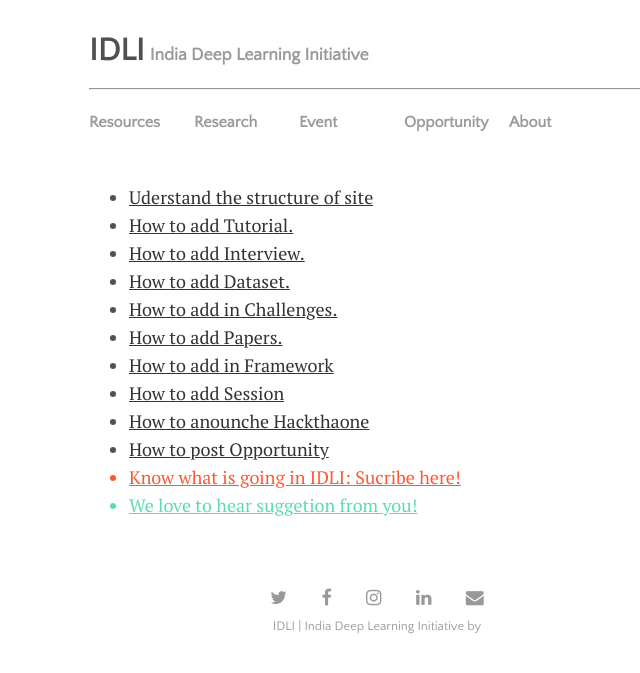
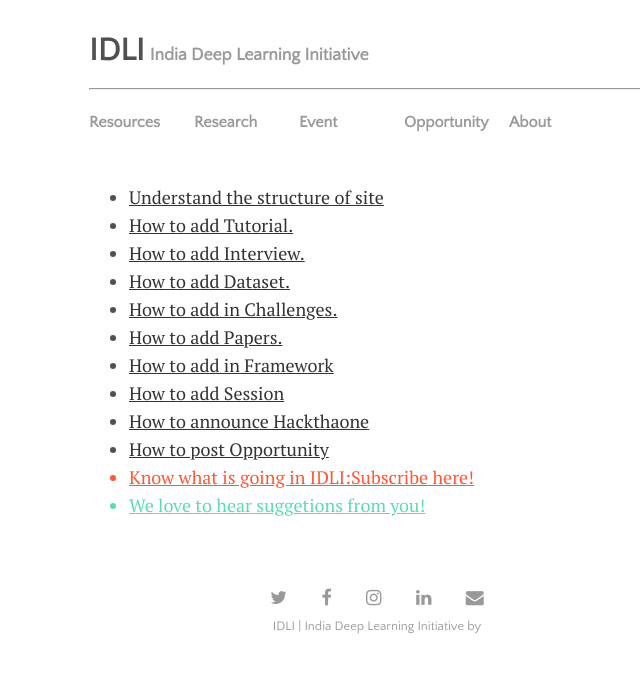
Before and after one commit to IndiaDeepLearningInitiative-IDLI/IndiaDeepLearningInitiative-IDLI.github.io, a Jekyll site: the page built from help/tutorial_help.html, in a window 1280 px wide. Shown: the top 673 px of the page, without its empty margins (263-903 px from the left). Built offline with Jekyll 4.4.1, drawn with Linux system fonts in a browser that asks for light colours; nearby versions of some CDN libraries; comment, search, counter and statistics services are not loaded.

Commit message:
typo fix

```diff
--- a/help/tutorial_help.html
+++ b/help/tutorial_help.html
@@ -7,7 +7,7 @@ title: Help
 <div>
 
   <ul>
-    <li><a href="{{ site.github.url }}/help/struc_help.html">Uderstand the structure of site</a></li>
+     <li><a href="{{ site.github.url }}/help/struc_help.html">Understand the structure of site</a></li>
     <li><a href="{{ site.github.url }}/help/tutorial_help.html">How to add Tutorial.</a></li>
     <li><a href="{{ site.github.url }}/help/interview_help.html">How to add Interview.</a></li>
     <li><a href="{{ site.github.url }}/help/dataset_help.html">How to add Dataset.</a></li>
@@ -15,10 +15,10 @@ title: Help
     <li><a href="{{ site.github.url }}/help/paper_help.html">How to add Papers.</a></li>
     <li><a href="{{ site.github.url }}/help/framework_help.html">How to add in Framework</a></li>
     <li><a href="{{ site.github.url }}/help/session_help.html">How to add Session</a></li>
-    <li><a href="{{ site.github.url }}/help/hackthaone_help.html">How to anounche Hackthaone</a></li>
+    <li><a href="{{ site.github.url }}/help/hackthaone_help.html">How to announce Hackthaone</a></li>
     <li><a href="{{ site.github.url }}/help/opportunity_help.html">How to post Opportunity </a></li>
-    <li style="color: #ff5733 ;"><a href="{{ site.github.url }}/help/sub.html" style="color: #ff5733 ;">Know what is going in IDLI: Sucribe here!</a></li>
-    <li style="color: #5cdab4 ;"><a href="{{ site.github.url }}/help/share_help.html" style="color: #5cdab4 ;">We love to hear suggetion from you!</a></li>
+    <li style="color: #ff5733 ;"><a href="{{ site.github.url }}/help/sub.html" style="color: #ff5733 ;">Know what is going in IDLI:Subscribe here!</a></li>
+<li style="color: #5cdab4 ;"><a href="{{ site.github.url }}/help/share_help.html" style="color: #5cdab4 ;">We love to hear suggetions from you!</a></li>
   </ul>
 
 </div>
```
